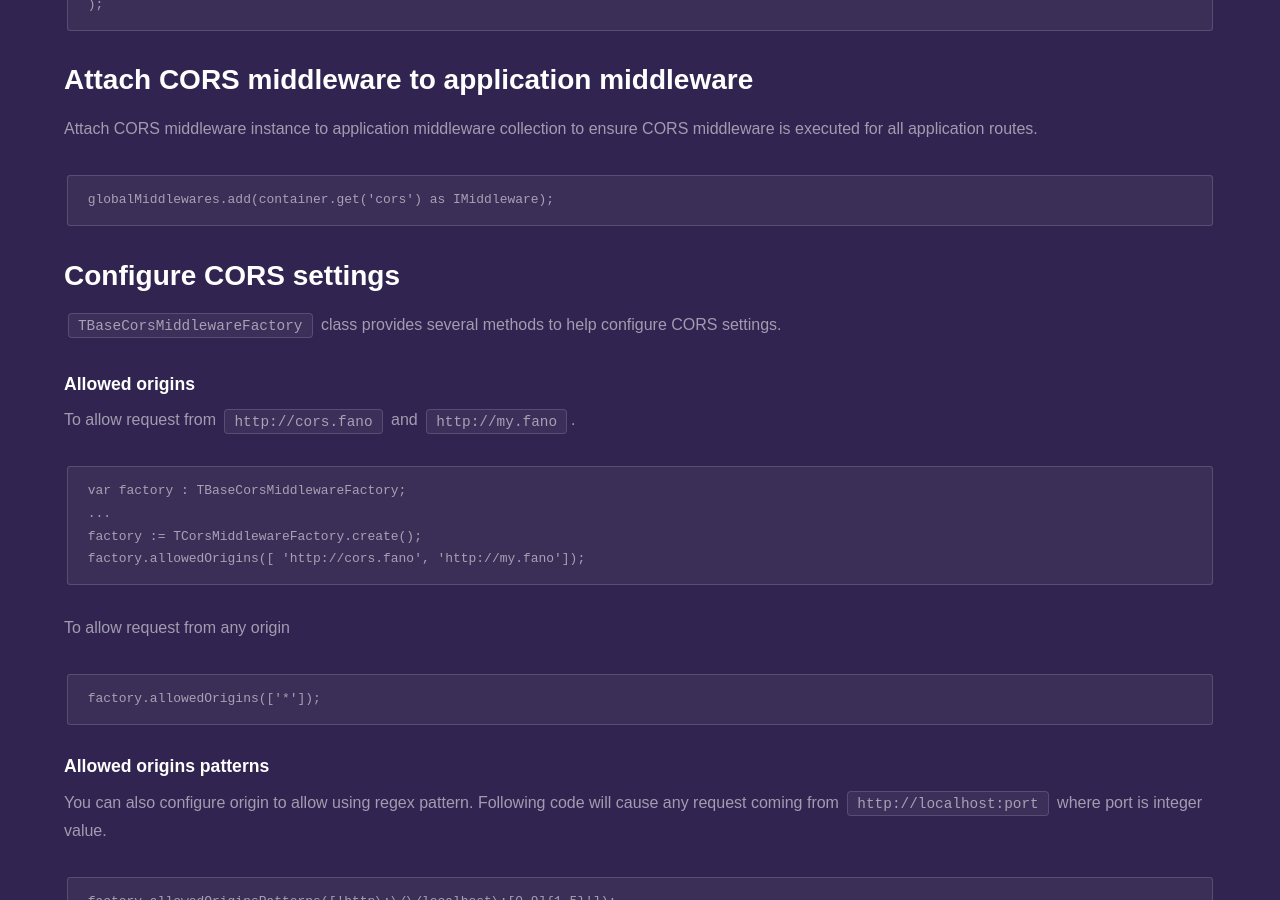
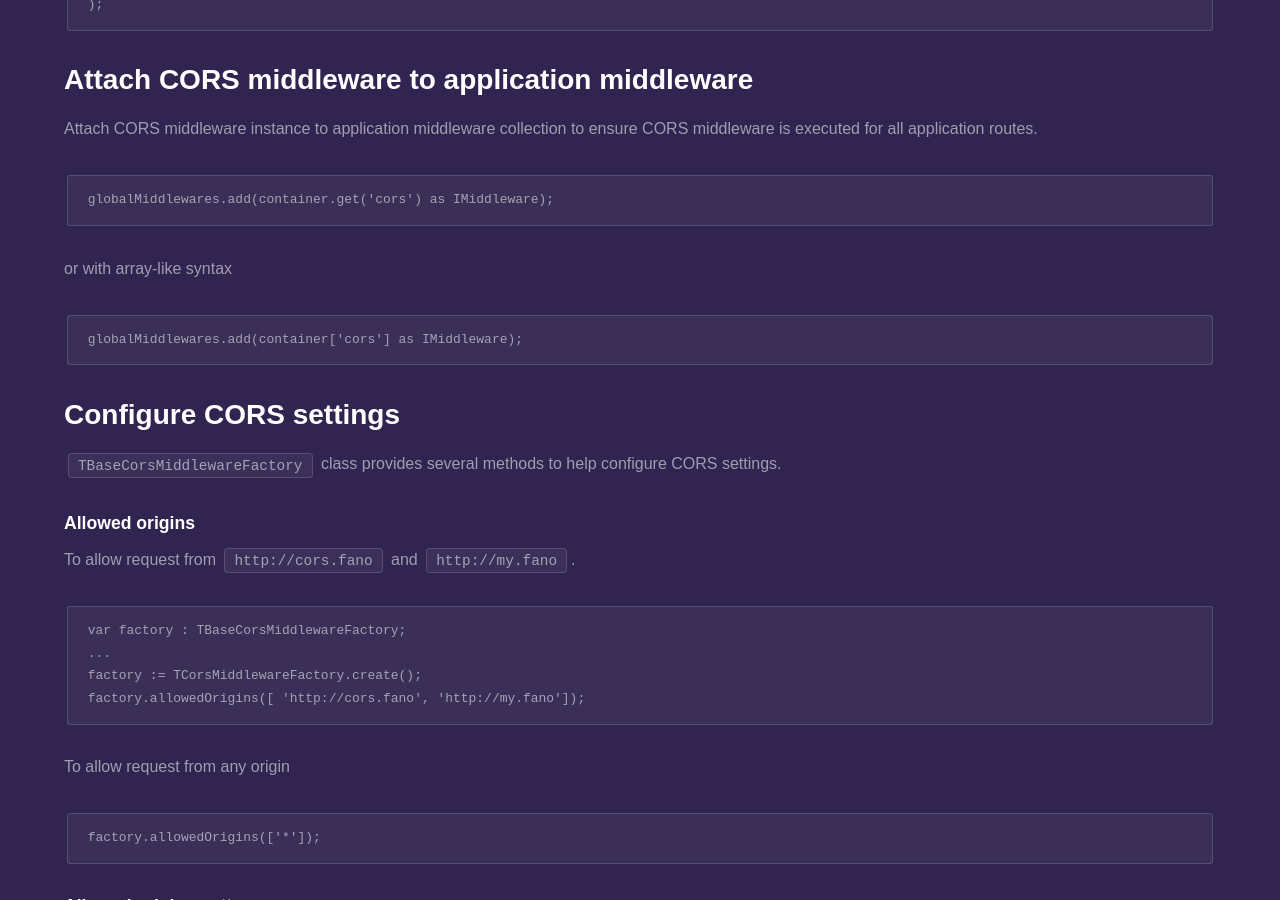
Before and after one commit to fanoframework/fanoframework.github.io, a Jekyll site: the page built from security/handling-cors/index.md, in a window 1280 px wide and 900 px high, scrolled down 1861 px. Built offline with Jekyll 4.4.1, drawn with Linux system fonts in a browser that asks for light colours; our own code applies the rules of GitHub Pages for plain Markdown files.

Commit message:
add array-like atlernative syntax

````diff
--- a/security/handling-cors/index.md
+++ b/security/handling-cors/index.md
@@ -76,7 +76,10 @@ CORS middleware is executed for all application routes.
 ```
 globalMiddlewares.add(container.get('cors') as IMiddleware);
 ```
-
+or with array-like syntax
+```
+globalMiddlewares.add(container['cors'] as IMiddleware);
+```
 ## Configure CORS settings
 
 `TBaseCorsMiddlewareFactory` class provides several methods to help configure CORS
````
